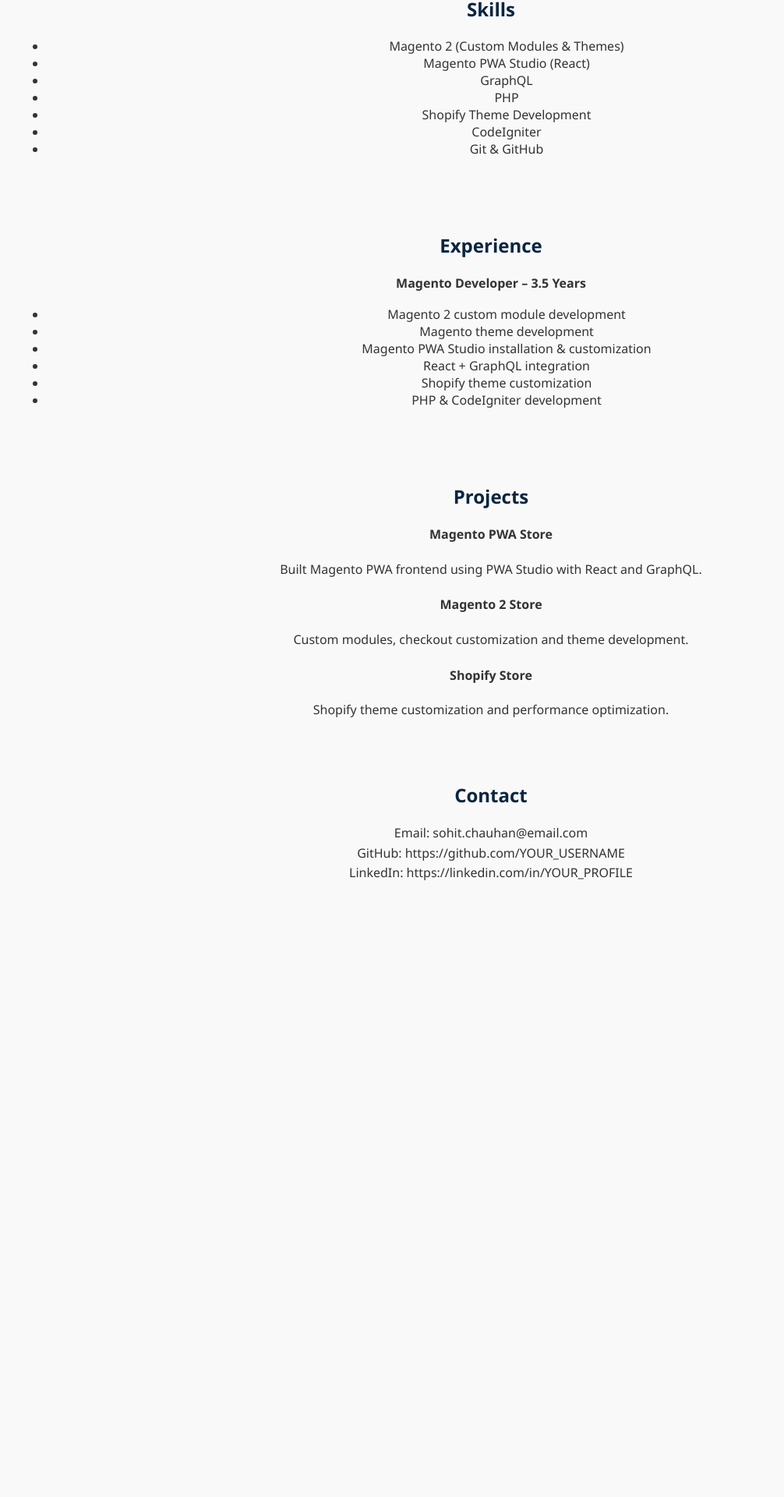
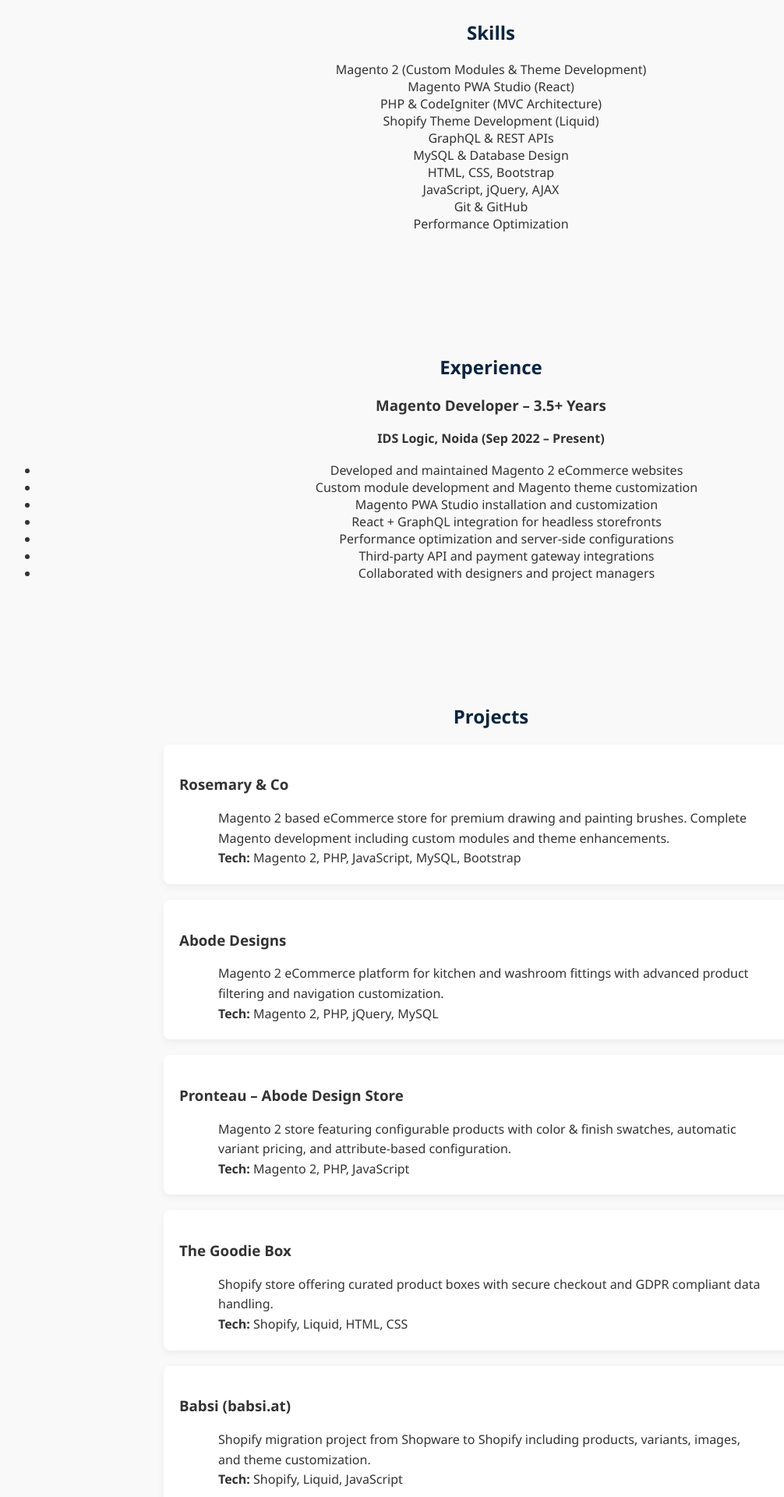
Before and after one commit to sohit11/sohit-portfolio, a React (Create React App) app: page / in a window 1280 px wide. Shown: the part 449-2369 px from the top of the page at 78% size, without its empty margins (10-1016 px from the left). Before the commit the page ends 1612 px from the top, so only its background shows below. Built offline with nearby package versions, Linux system fonts and the light colour scheme.

Commit message:
Added resume-based skills, experience and projects

```diff
--- a/src/App.css
+++ b/src/App.css
@@ -28,6 +28,16 @@
   margin: auto;
   line-height: 1.6;
 }
+.project {
+  background: #fff;
+  margin: 20px auto;
+  padding: 20px;
+  max-width: 800px;
+  border-radius: 8px;
+  box-shadow: 0 4px 10px rgba(0,0,0,0.05);
+  text-align: left;
+}
+
 
 @media (prefers-reduced-motion: no-preference) {
   .App-logo {
--- a/src/components/Experience.js
+++ b/src/components/Experience.js
@@ -1,18 +1,22 @@
-function Experience() {
+const Experience = () => {
   return (
-    <section style={{ padding: "30px" }}>
+    <section>
       <h2>Experience</h2>
-      <p><b>Magento Developer – 3.5 Years</b></p>
+
+      <h3>Magento Developer – 3.5+ Years</h3>
+      <p><strong>IDS Logic, Noida (Sep 2022 – Present)</strong></p>
+
       <ul>
-        <li>Magento 2 custom module development</li>
-        <li>Magento theme development</li>
-        <li>Magento PWA Studio installation & customization</li>
-        <li>React + GraphQL integration</li>
-        <li>Shopify theme customization</li>
-        <li>PHP & CodeIgniter development</li>
+        <li>Developed and maintained Magento 2 eCommerce websites</li>
+        <li>Custom module development and Magento theme customization</li>
+        <li>Magento PWA Studio installation and customization</li>
+        <li>React + GraphQL integration for headless storefronts</li>
+        <li>Performance optimization and server-side configurations</li>
+        <li>Third-party API and payment gateway integrations</li>
+        <li>Collaborated with designers and project managers</li>
       </ul>
     </section>
   );
-}
+};
 
 export default Experience;
--- a/src/components/Projects.js
+++ b/src/components/Projects.js
@@ -1,24 +1,64 @@
-function Projects() {
+const Projects = () => {
   return (
-    <section style={{ padding: "30px" }}>
+    <section>
       <h2>Projects</h2>
 
-      <h4>Magento PWA Store</h4>
+      <div className="project">
+        <h3>Rosemary & Co</h3>
         <p>
-        Built Magento PWA frontend using PWA Studio with React and GraphQL.
+          Magento 2 based eCommerce store for premium drawing and painting brushes.
+          Complete Magento development including custom modules and theme enhancements.
         </p>
+        <p><strong>Tech:</strong> Magento 2, PHP, JavaScript, MySQL, Bootstrap</p>
+      </div>
 
-      <h4>Magento 2 Store</h4>
+      <div className="project">
+        <h3>Abode Designs</h3>
         <p>
-        Custom modules, checkout customization and theme development.
+          Magento 2 eCommerce platform for kitchen and washroom fittings with advanced
+          product filtering and navigation customization.
         </p>
+        <p><strong>Tech:</strong> Magento 2, PHP, jQuery, MySQL</p>
+      </div>
 
-      <h4>Shopify Store</h4>
+      <div className="project">
+        <h3>Pronteau – Abode Design Store</h3>
         <p>
-        Shopify theme customization and performance optimization.
+          Magento 2 store featuring configurable products with color & finish swatches,
+          automatic variant pricing, and attribute-based configuration.
         </p>
+        <p><strong>Tech:</strong> Magento 2, PHP, JavaScript</p>
+      </div>
+
+      <div className="project">
+        <h3>The Goodie Box</h3>
+        <p>
+          Shopify store offering curated product boxes with secure checkout and GDPR
+          compliant data handling.
+        </p>
+        <p><strong>Tech:</strong> Shopify, Liquid, HTML, CSS</p>
+      </div>
+
+      <div className="project">
+        <h3>Babsi (babsi.at)</h3>
+        <p>
+          Shopify migration project from Shopware to Shopify including products,
+          variants, images, and theme customization.
+        </p>
+        <p><strong>Tech:</strong> Shopify, Liquid, JavaScript</p>
+      </div>
+
+      <div className="project">
+        <h3>Independent Company Website</h3>
+        <p>
+          Dynamic business website developed using CodeIgniter following MVC
+          architecture with secure contact form and responsive design.
+        </p>
+        <p><strong>Tech:</strong> CodeIgniter, PHP, MySQL, AJAX</p>
+      </div>
+
     </section>
   );
-}
+};
 
 export default Projects;
--- a/src/components/Skills.js
+++ b/src/components/Skills.js
@@ -1,18 +1,21 @@
-function Skills() {
+const Skills = () => {
   return (
-    <section style={{ padding: "30px" }}>
+    <section>
       <h2>Skills</h2>
-      <ul>
-        <li>Magento 2 (Custom Modules & Themes)</li>
+      <ul style={{ listStyle: "none", padding: 0 }}>
+        <li>Magento 2 (Custom Modules & Theme Development)</li>
         <li>Magento PWA Studio (React)</li>
-        <li>GraphQL</li>
-        <li>PHP</li>
-        <li>Shopify Theme Development</li>
-        <li>CodeIgniter</li>
+        <li>PHP & CodeIgniter (MVC Architecture)</li>
+        <li>Shopify Theme Development (Liquid)</li>
+        <li>GraphQL & REST APIs</li>
+        <li>MySQL & Database Design</li>
+        <li>HTML, CSS, Bootstrap</li>
+        <li>JavaScript, jQuery, AJAX</li>
         <li>Git & GitHub</li>
+        <li>Performance Optimization</li>
       </ul>
     </section>
   );
-}
+};
 
 export default Skills;
```
Lines whose indentation alone changed are shown as unchanged.
